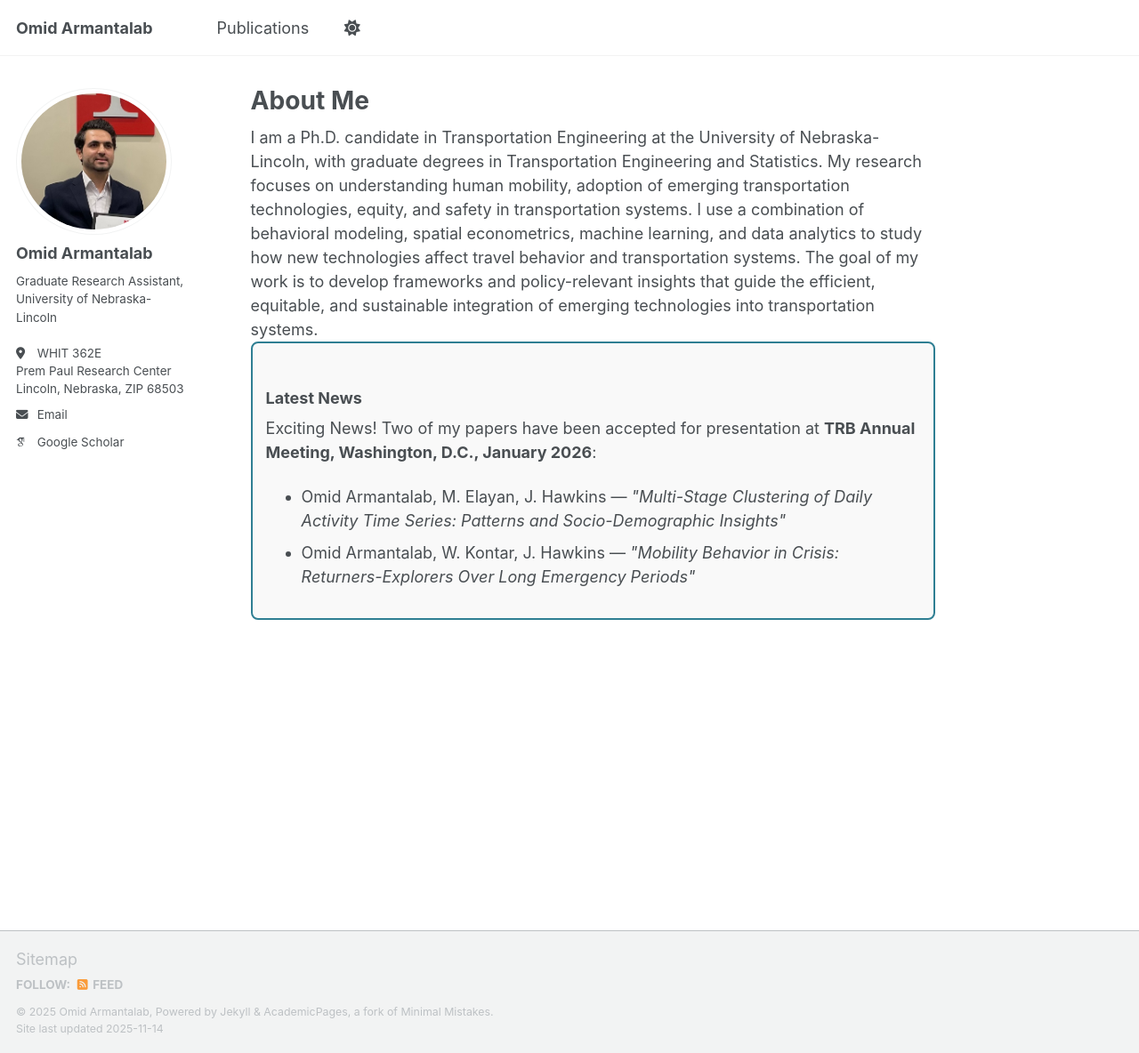
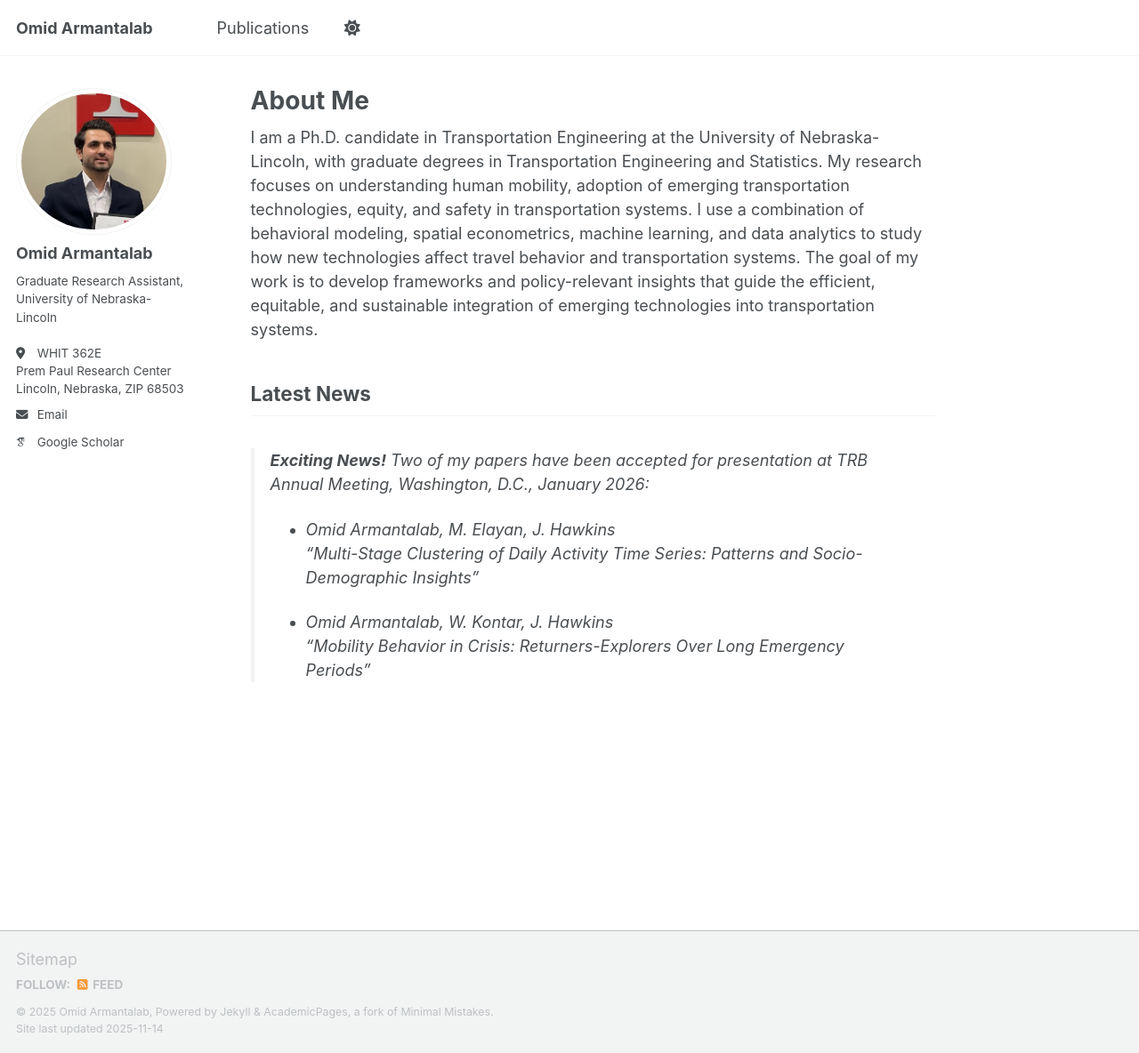
Before and after one commit to oarmantalab/oarmantalab.github.io, a Jekyll site: the page built from _pages/about.md, in a window 1280 px wide and 1184 px high. Shown: the whole window at 89% size. Built offline with Jekyll 4.4.1, drawn with Linux system fonts in a browser that asks for light colours; some web fonts are replaced; a script that is not in the unit is left out.

Commit message:
Update about.md

```diff
--- a/_pages/about.md
+++ b/_pages/about.md
@@ -10,11 +10,12 @@ redirect_from:
 I am a Ph.D. candidate in Transportation Engineering at the University of Nebraska-Lincoln, with graduate degrees in Transportation Engineering and Statistics. My research focuses on understanding human mobility, adoption of emerging transportation technologies, equity, and safety in transportation systems. I use a combination of behavioral modeling, spatial econometrics, machine learning, and data analytics to study how new technologies affect travel behavior and transportation systems. The goal of my work is to develop frameworks and policy-relevant insights that guide the efficient, equitable, and sustainable integration of emerging technologies into transportation systems.
 </div>
 
-<div style="border: 2px solid #2f7f93; padding: 15px; border-radius: 8px; background-color: #f9f9f9; margin-bottom: 20px;">
-  <h3>Latest News</h3>
-  <p>Exciting News! Two of my papers have been accepted for presentation at <strong>TRB Annual Meeting, Washington, D.C., January 2026</strong>:</p>
-  <ul>
-    <li>Omid Armantalab, M. Elayan, J. Hawkins — <em>"Multi-Stage Clustering of Daily Activity Time Series: Patterns and Socio-Demographic Insights"</em></li>
-    <li>Omid Armantalab, W. Kontar, J. Hawkins — <em>"Mobility Behavior in Crisis: Returners-Explorers Over Long Emergency Periods"</em></li>
-  </ul>
-</div>
+## Latest News
+
+> **Exciting News!** Two of my papers have been accepted for presentation at TRB Annual Meeting, Washington, D.C., January 2026:
+>
+> - Omid Armantalab, M. Elayan, J. Hawkins
+>   *"Multi-Stage Clustering of Daily Activity Time Series: Patterns and Socio-Demographic Insights"*
+>
+> - Omid Armantalab, W. Kontar, J. Hawkins
+>   *"Mobility Behavior in Crisis: Returners-Explorers Over Long Emergency Periods"*
```
